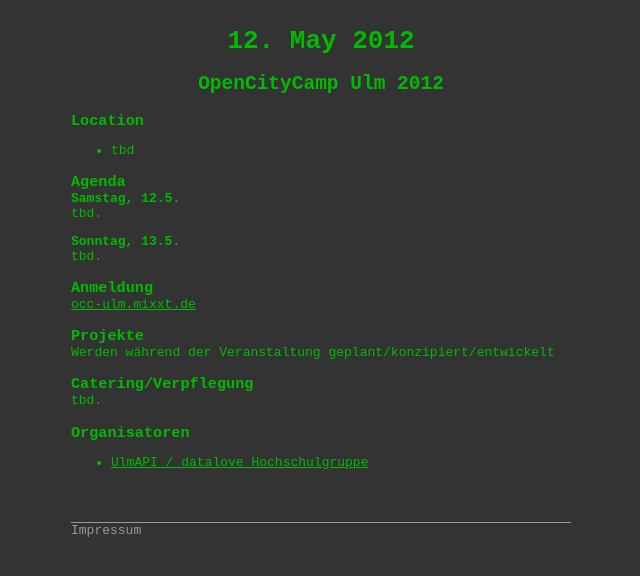
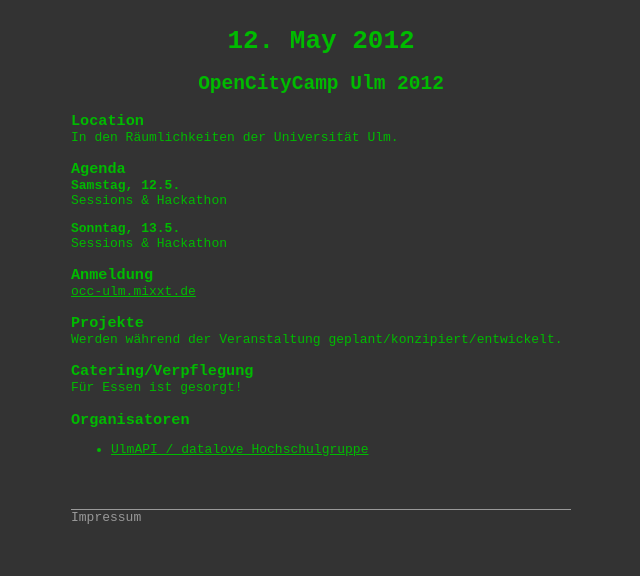
Before and after one commit to opendatahackday/opendatahackday.github.com, a Jekyll site: the page built from ulm/_posts/2012-05-12-index.md, in a window 1280 px wide. Shown: the top 576 px of the page, without its empty margins (319-959 px from the left). Built offline with Jekyll 4.4.1, drawn with Linux system fonts in a browser that asks for light colours; some web fonts are replaced.

Commit message:
added some camp details

```diff
--- a/ulm/_posts/2012-05-12-index.md
+++ b/ulm/_posts/2012-05-12-index.md
@@ -11,24 +11,24 @@
 ## {{ page.title }}
 
 ### Location
-- tbd
+In den Räumlichkeiten der Universität Ulm.
 
 ### Agenda
 
 **Samstag, 12.5.**<br />
-tbd.
+Sessions & Hackathon
 
 **Sonntag, 13.5.**<br />
-tbd.
+Sessions & Hackathon
 
 ### Anmeldung
 [occ-ulm.mixxt.de](http://occ-ulm.mixxt.de/)
 
 ### Projekte
-Werden während der Veranstaltung geplant/konzipiert/entwickelt
+Werden während der Veranstaltung geplant/konzipiert/entwickelt.
 
 ### Catering/Verpflegung
-tbd.
+Für Essen ist gesorgt!
 
 ### Organisatoren
 - [UlmAPI / datalove Hochschulgruppe](http://ulmapi.de/)
```
